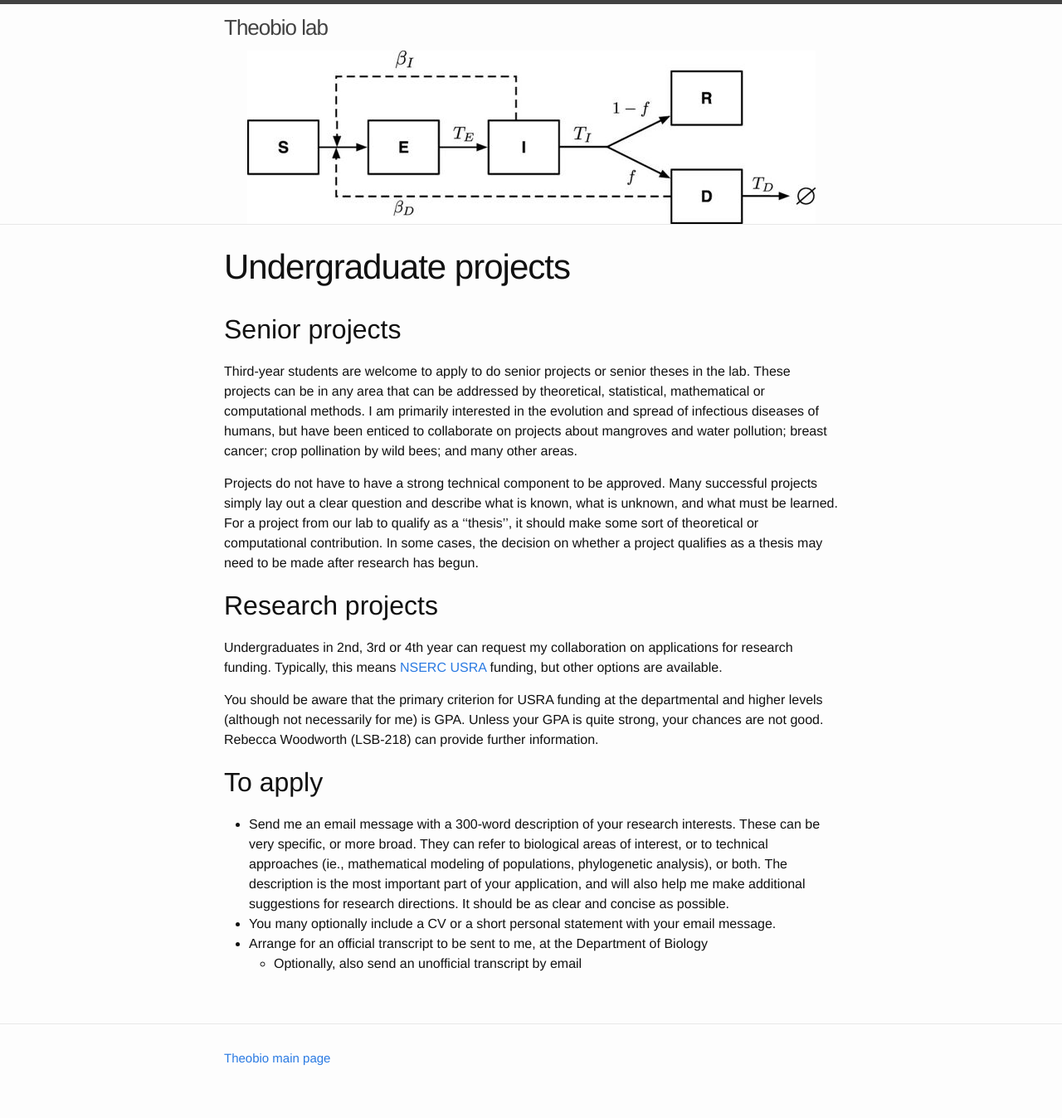
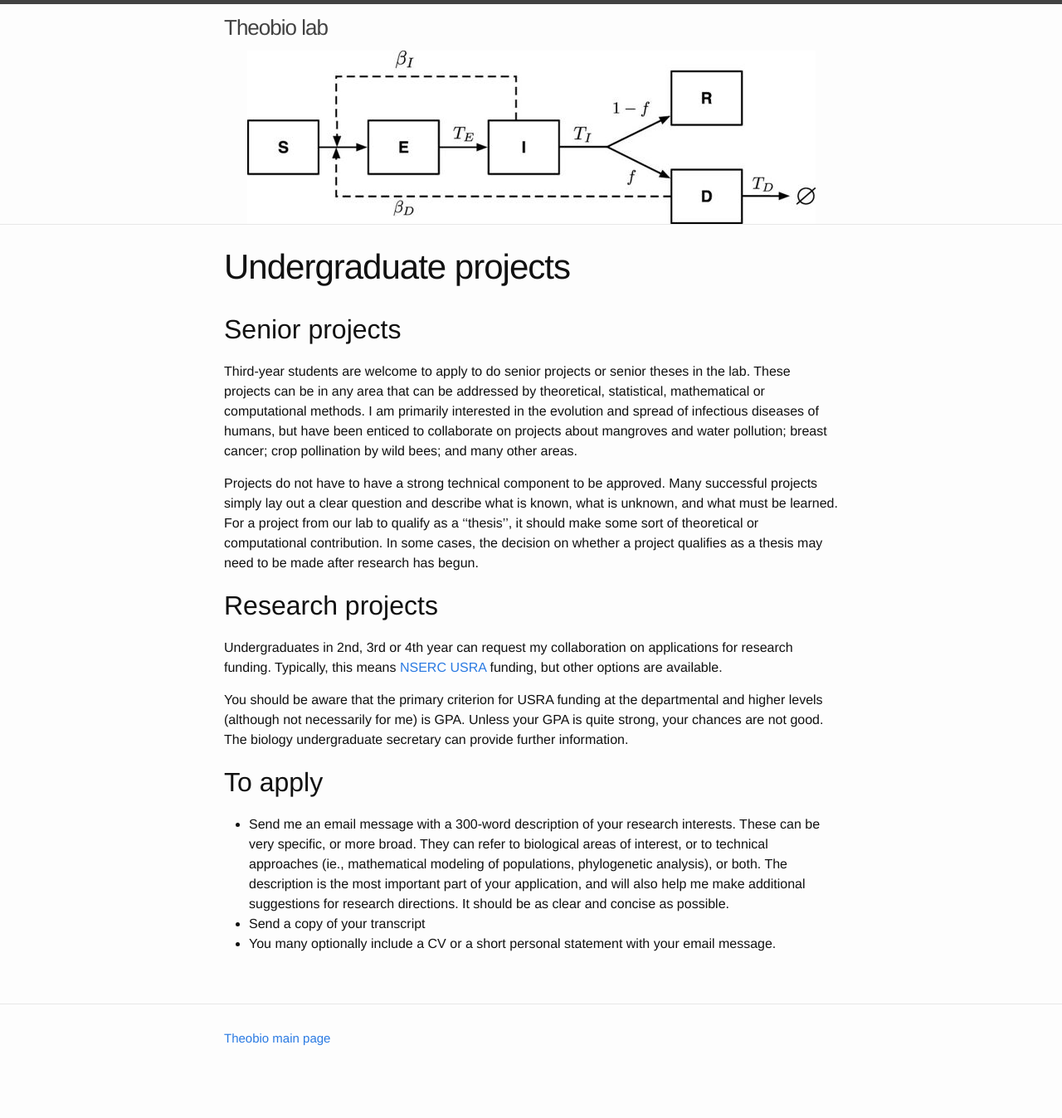
Before and after one commit to mac-theobio/mac-theobio.github.io, a Jekyll site: the page built from jd/undergrad.md, in a window 1280 px wide. Shown: the whole page at 83% size. Built offline with Jekyll 4.4.1, drawn with Linux system fonts in a browser that asks for light colours; after the commit the page ends 1324 px from its top, so only the background shows below that.

Commit message:
updating

```diff
--- a/jd/undergrad.md
+++ b/jd/undergrad.md
@@ -13,7 +13,7 @@ Projects do not have to have a strong technical component to be approved.  Many
 
 Undergraduates in 2nd, 3rd or 4th year can request my collaboration on applications for research funding.  Typically, this means [NSERC USRA](http://www.nserc.ca/sf_e.asp?nav=sfnav&lbi=1a) funding, but other options are available.
 
-You should be aware that the primary criterion for USRA funding at the departmental and higher levels (although not necessarily for me) is GPA.  Unless your GPA is quite strong, your chances are not good.  Rebecca Woodworth (LSB-218) can provide further information.
+You should be aware that the primary criterion for USRA funding at the departmental and higher levels (although not necessarily for me) is GPA.  Unless your GPA is quite strong, your chances are not good.  The biology undergraduate secretary can provide further information.
 
 {% comment %}
 ### More information
@@ -24,12 +24,13 @@ You should be aware that the primary criterion for USRA funding at the departmen
 ## To apply
 
 * Send me an email message with a 300-word description of your research interests.  These can be very specific, or more broad.  They can refer to biological areas of interest, or to technical approaches (ie., mathematical modeling of populations, phylogenetic analysis), or both.  The description is the most important part of your application, and will also help me make additional suggestions for research directions.  It should be as clear and concise as possible.
+* Send a copy of your transcript
 * You many optionally include a CV or a short personal statement with your email message.
-* Arrange for an official transcript to be sent to me, at the Department of Biology
-	* Optionally, also send an unofficial transcript by email
 
 {% comment %}
 ### Work on timelines!!
 
+Inteview in January?
+
 * The biology department's [undergraduate scholarships page](http://www.biology.mcmaster.ca/scholar_award.htm undergraduate)
 {% endcomment %}
```
